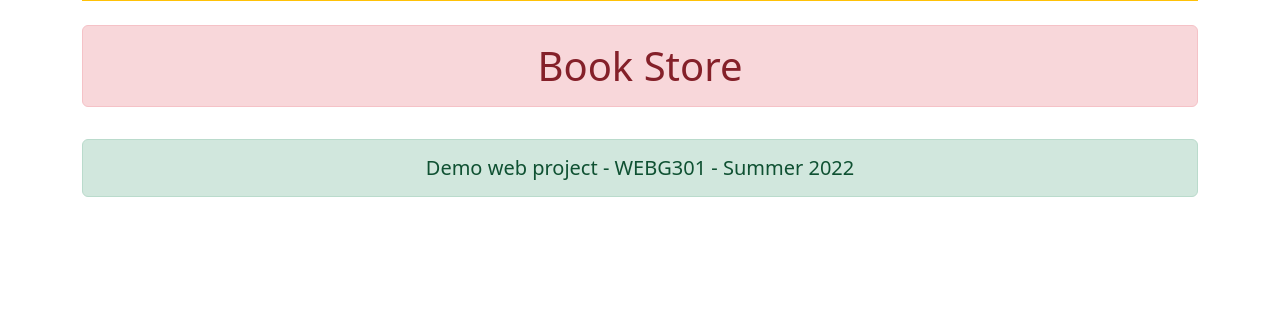
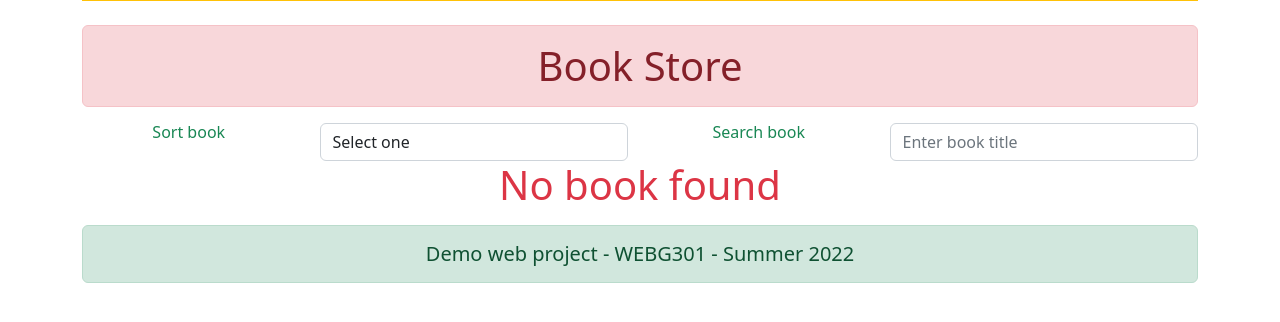
Before and after one commit to longndt/webg301-gch1004, a Symfony app: template bookstore/templates/book/list.html.twig in a window 1280 px wide. Shown: the part 77-399 px from the top of the page. Run offline with Twig, Linux system fonts and the light colour scheme; the template is opened without the code that fills it, so the values that code supplies are empty; some libraries are stand-ins or nearby versions.

Commit message:
bookstore

```diff
--- a/bookstore/templates/book/list.html.twig
+++ b/bookstore/templates/book/list.html.twig
@@ -4,10 +4,48 @@
 {% block body %}
 	<div class="container text-center mt-4">
 		<h1 class="alert alert-danger">Book Store</h1>
+		<div class="row">
+			<div class="col">
+				<div class="row">
+					<div class="col-5">
+						<h6 class="text text-success">Sort book</h6>
+					</div>
+					<div class="col-7">
+						<select class="form-control" onchange="window.location.href=this.value">
+							<option>Select one</option>
+							<option value="{{ path('sort_book_price_ascending')}}">Price Ascending</option>
+							<option value="{{ path('sort_book_price_descending')}}">Price Descending</option>
+						</select>
+					</div>
+				</div>
+			</div>
+			<div class="col">
+            <div class="row">
+               <div class="col-5">
+               	<h6 class="text text-success">Search book</h6>
+               </div>
+               <div class="col-7">
+                  <div class="form-group">
+                     <form action="{{ path('search_book_title')}}" method="post">
+                        <input class="form-control" type="search" name="keyword" placeholder="Enter book title">
+                     </form>
+                  </div>
+               </div>
+            </div>
+
+         </div>
+		</div>
+		{% if books == null %}
+			<h1 class="text text-danger">No book found</h1>
+		{% else %}
 		<div class="card-group mt-3">
 			<div class="row">
 				{% for book in books %}
+					{% if books | length >=4 %}
 						<div class="col-md-3 mt-3">
+					{% else %}
+						<div class="col mt-3">
+					{% endif %}
 						<div class="card p-3">
 							<div class="card-img-top">
 								<a href="{{ path('book_detail', {'id': book.id })}}">
@@ -15,27 +53,34 @@
 								</a>
 							</div>
 							<div class="card-title">
-                     <h5 class="alert alert-heading">{{ book.title }} </h5>
+								<h5 class="alert alert-heading">{{ book.title }}
+								</h5>
 							</div>
 							<div class="card-subtitle">
-                     <h4 class="text text-primary">{{ book.price }} $</h4>
+								<h4 class="text text-primary">{{ book.price }}
+									$</h4>
 							</div>
 							{% if book.quantity >= 1 %}
 								<div class="card-body">
-                     <h3 class="text text-success"> In-stock: {{ book.quantity }} </h3>
+									<h3 class="text text-success">
+										In-stock:
+										{{ book.quantity }}
+									</h3>
 								</div>
 								<div class="card-footer">
 									<form action="{{ path('add_to_cart') }}" method="post">
 										<div class="form-group mb-3">
 											<input type="number" name="quantity" min="1" max="{{ book.quantity }}">
 										</div>
-                        <input type="hidden" name="id" value="{{ book.id }}" >
-                        <input class="btn btn-success" type="submit" value="Add to cart" />
+										<input type="hidden" name="id" value="{{ book.id }}">
+										<input class="btn btn-success" type="submit" value="Add to cart"/>
 									</form>
 								</div>
 							{% else %}
 								<div class="card-body">
-                     <h3 class="text text-danger"> Out of stock </h3>
+									<h3 class="text text-danger">
+										Out of stock
+									</h3>
 								</div>
 							{% endif %}
 						</div>
@@ -43,5 +88,7 @@
 				{% endfor %}
 			</div>
 		</div>
+		{% endif %}
+
 	</div>
 {% endblock %}
```
Also changed, not shown: bookstore/src/Controller/BookController.php (+37 -2 lines), bookstore/src/Repository/BookRepository.php (+30 -18 lines). Lines whose indentation alone changed are shown as unchanged.
